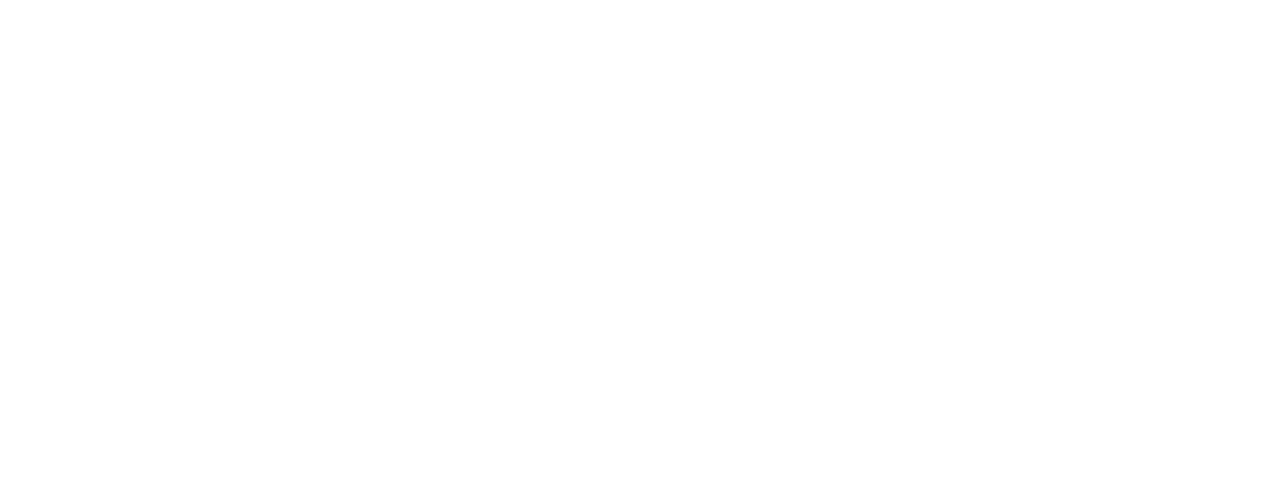
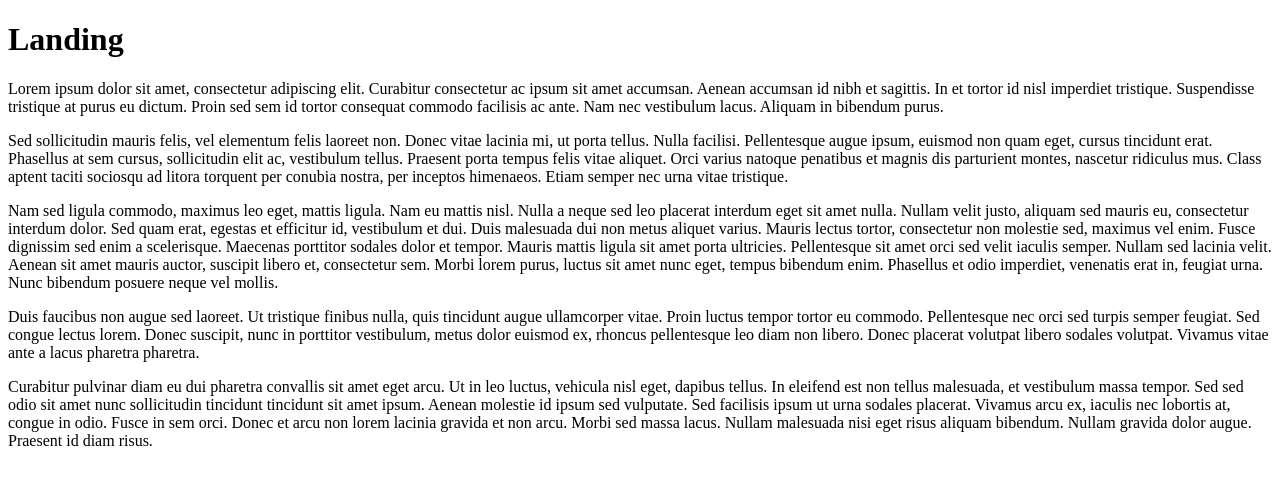
Before and after one commit to Mads-Hansen-Proventic/Web-widget-test-site, a plain HTML site: page index.html in a window 1280 px wide. Drawn offline with Linux system fonts and the light colour scheme.

Commit message:
Added chat script and content.

```diff
--- a/index.html
+++ b/index.html
@@ -1,12 +1,17 @@
 <!DOCTYPE html>
 <html>
   <head>
-    <title></title>
+    <title>Landing - Test site</title>
   </head>
   <body>
-    <h1></h1>
-    <p></p>
-    <p></p>
-    <p></p>
+    <h1>Landing</h1>
+    <p>Lorem ipsum dolor sit amet, consectetur adipiscing elit. Curabitur consectetur ac ipsum sit amet accumsan. Aenean accumsan id nibh et sagittis. In et tortor id nisl imperdiet tristique. Suspendisse tristique at purus eu dictum. Proin sed sem id tortor consequat commodo facilisis ac ante. Nam nec vestibulum lacus. Aliquam in bibendum purus.</p>
+    <p>Sed sollicitudin mauris felis, vel elementum felis laoreet non. Donec vitae lacinia mi, ut porta tellus. Nulla facilisi. Pellentesque augue ipsum, euismod non quam eget, cursus tincidunt erat. Phasellus at sem cursus, sollicitudin elit ac, vestibulum tellus. Praesent porta tempus felis vitae aliquet. Orci varius natoque penatibus et magnis dis parturient montes, nascetur ridiculus mus. Class aptent taciti sociosqu ad litora torquent per conubia nostra, per inceptos himenaeos. Etiam semper nec urna vitae tristique.</p>
+    <p>Nam sed ligula commodo, maximus leo eget, mattis ligula. Nam eu mattis nisl. Nulla a neque sed leo placerat interdum eget sit amet nulla. Nullam velit justo, aliquam sed mauris eu, consectetur interdum dolor. Sed quam erat, egestas et efficitur id, vestibulum et dui. Duis malesuada dui non metus aliquet varius. Mauris lectus tortor, consectetur non molestie sed, maximus vel enim. Fusce dignissim sed enim a scelerisque. Maecenas porttitor sodales dolor et tempor. Mauris mattis ligula sit amet porta ultricies. Pellentesque sit amet orci sed velit iaculis semper. Nullam sed lacinia velit. Aenean sit amet mauris auctor, suscipit libero et, consectetur sem. Morbi lorem purus, luctus sit amet nunc eget, tempus bibendum enim. Phasellus et odio imperdiet, venenatis erat in, feugiat urna. Nunc bibendum posuere neque vel mollis.</p>
+    <p>Duis faucibus non augue sed laoreet. Ut tristique finibus nulla, quis tincidunt augue ullamcorper vitae. Proin luctus tempor tortor eu commodo. Pellentesque nec orci sed turpis semper feugiat. Sed congue lectus lorem. Donec suscipit, nunc in porttitor vestibulum, metus dolor euismod ex, rhoncus pellentesque leo diam non libero. Donec placerat volutpat libero sodales volutpat. Vivamus vitae ante a lacus pharetra pharetra.</p>
+    <p>Curabitur pulvinar diam eu dui pharetra convallis sit amet eget arcu. Ut in leo luctus, vehicula nisl eget, dapibus tellus. In eleifend est non tellus malesuada, et vestibulum massa tempor. Sed sed odio sit amet nunc sollicitudin tincidunt tincidunt sit amet ipsum. Aenean molestie id ipsum sed vulputate. Sed facilisis ipsum ut urna sodales placerat. Vivamus arcu ex, iaculis nec lobortis at, congue in odio. Fusce in sem orci. Donec et arcu non lorem lacinia gravida et non arcu. Morbi sed massa lacus. Nullam malesuada nisi eget risus aliquam bibendum. Nullam gravida dolor augue. Praesent id diam risus.</p>
+    <!-- Start of subzero-dk Zendesk Widget script -->
+    <script id="ze-snippet" src="https://static.zdassets.com/ekr/snippet.js?key=5d6b3834-9922-4b5a-8278-d0df3b3b9850"> </script>
+    <!-- End of subzero-dk Zendesk Widget script -->
   </body>
 </html>
```
